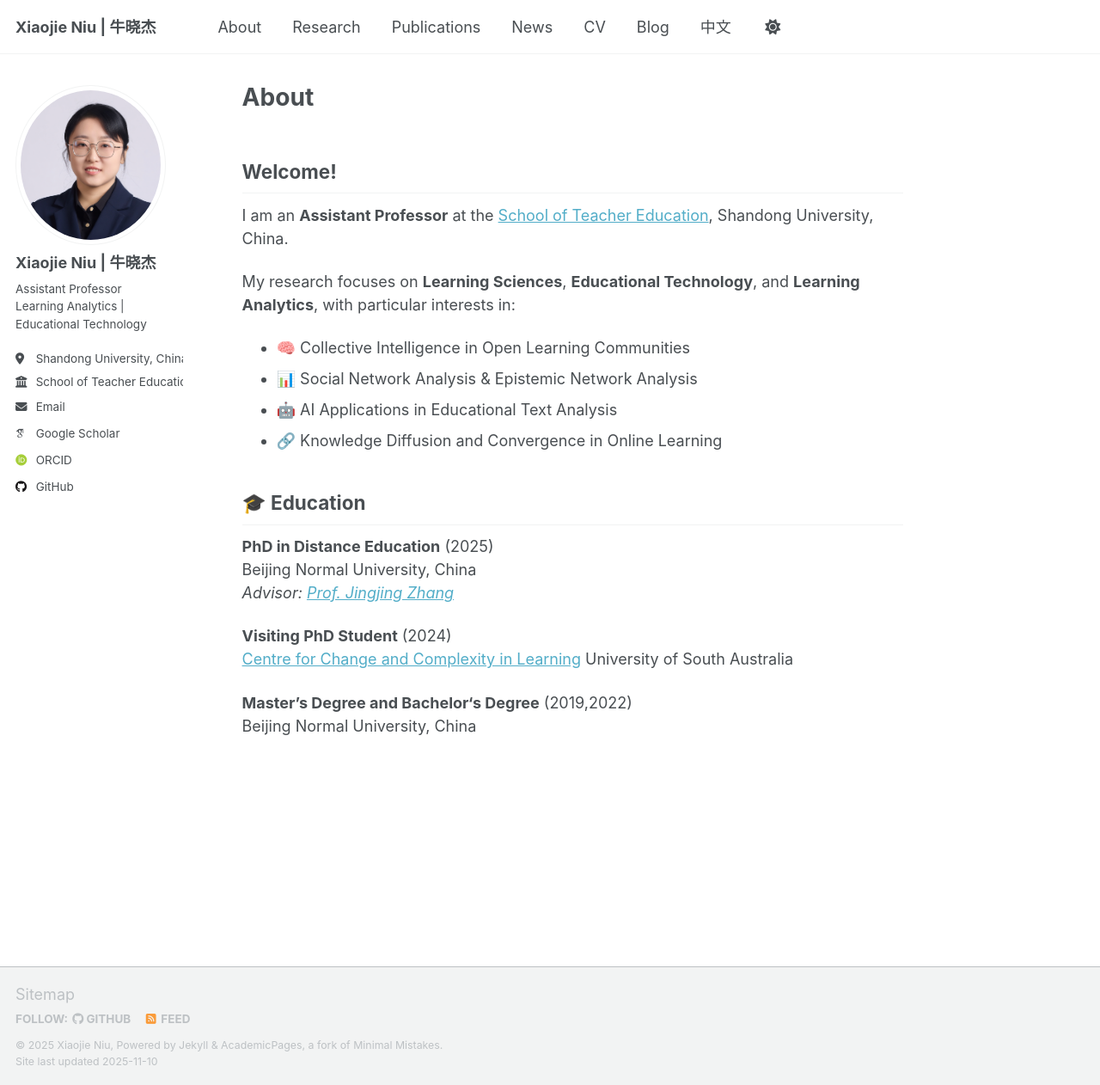
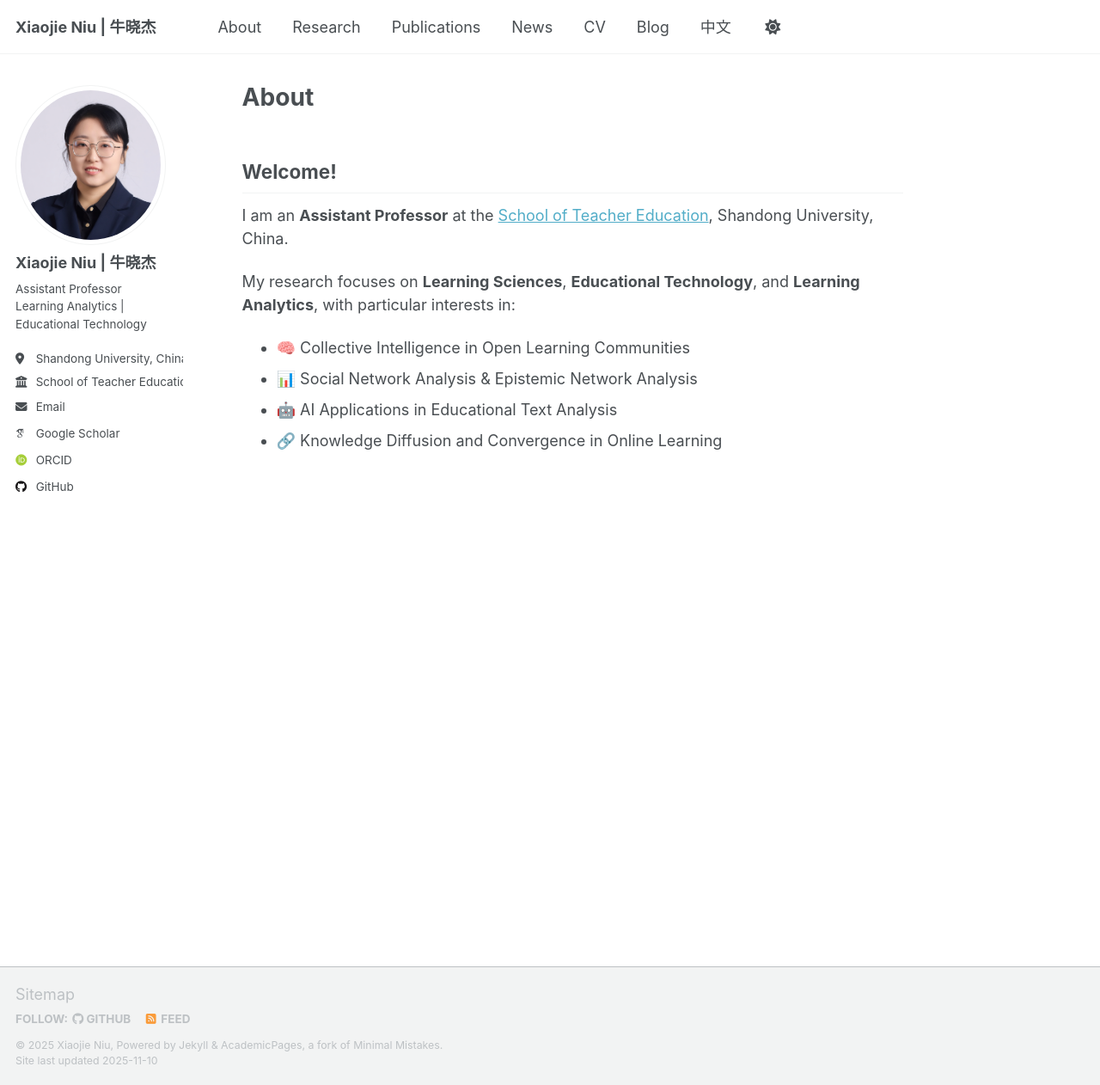
Before and after one commit to Xiaojie-Niu/xiaojie.github.io, a Jekyll site: the page built from _pages/about.md, in a window 1280 px wide and 1262 px high. Shown: the whole window at 86% size. Built offline with Jekyll 4.4.1, drawn with Linux system fonts in a browser that asks for light colours; some web fonts are replaced; a script that is not in the unit is left out.

Commit message:
Update about.md

```diff
--- a/_pages/about.md
+++ b/_pages/about.md
@@ -18,18 +18,3 @@ My research focuses on **Learning Sciences**, **Educational Technology**, and **
 - 📊 Social Network Analysis & Epistemic Network Analysis
 - 🤖 AI Applications in Educational Text Analysis
 - 🔗 Knowledge Diffusion and Convergence in Online Learning
-
-
-
-## 🎓 Education
-
-**PhD in Distance Education** (2025)
-Beijing Normal University, China
-*Advisor: [Prof. Jingjing Zhang](https://fe.bnu.edu.cn/pc/cms1info/resume/51/84)*
-
-**Visiting PhD Student** (2024)
-[Centre for Change and Complexity in Learning](https://unisa.edu.au/research/c3l/)
-University of South Australia
-
-**Master's Degree and Bachelor‘s Degree** (2019,2022)
-Beijing Normal University, China
```
